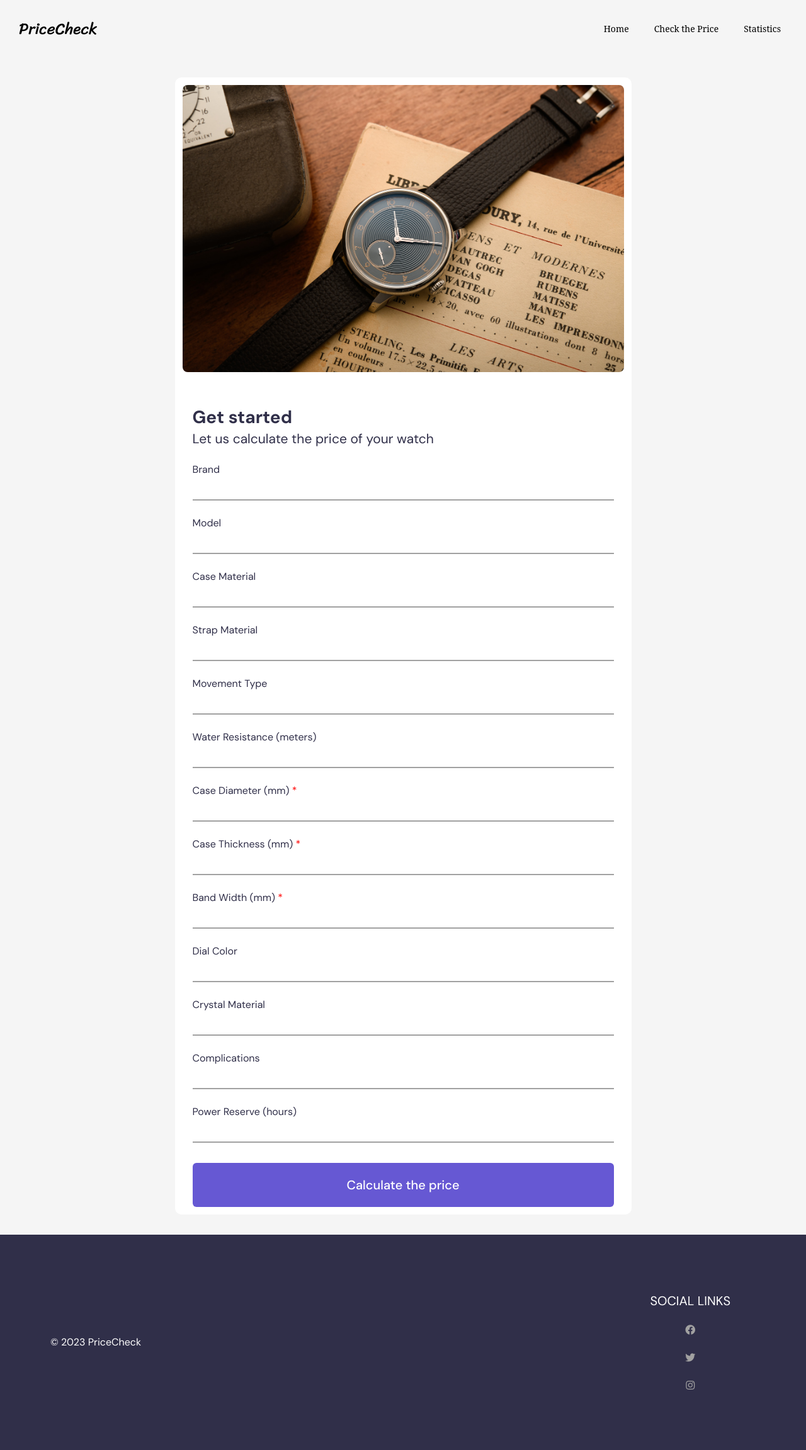
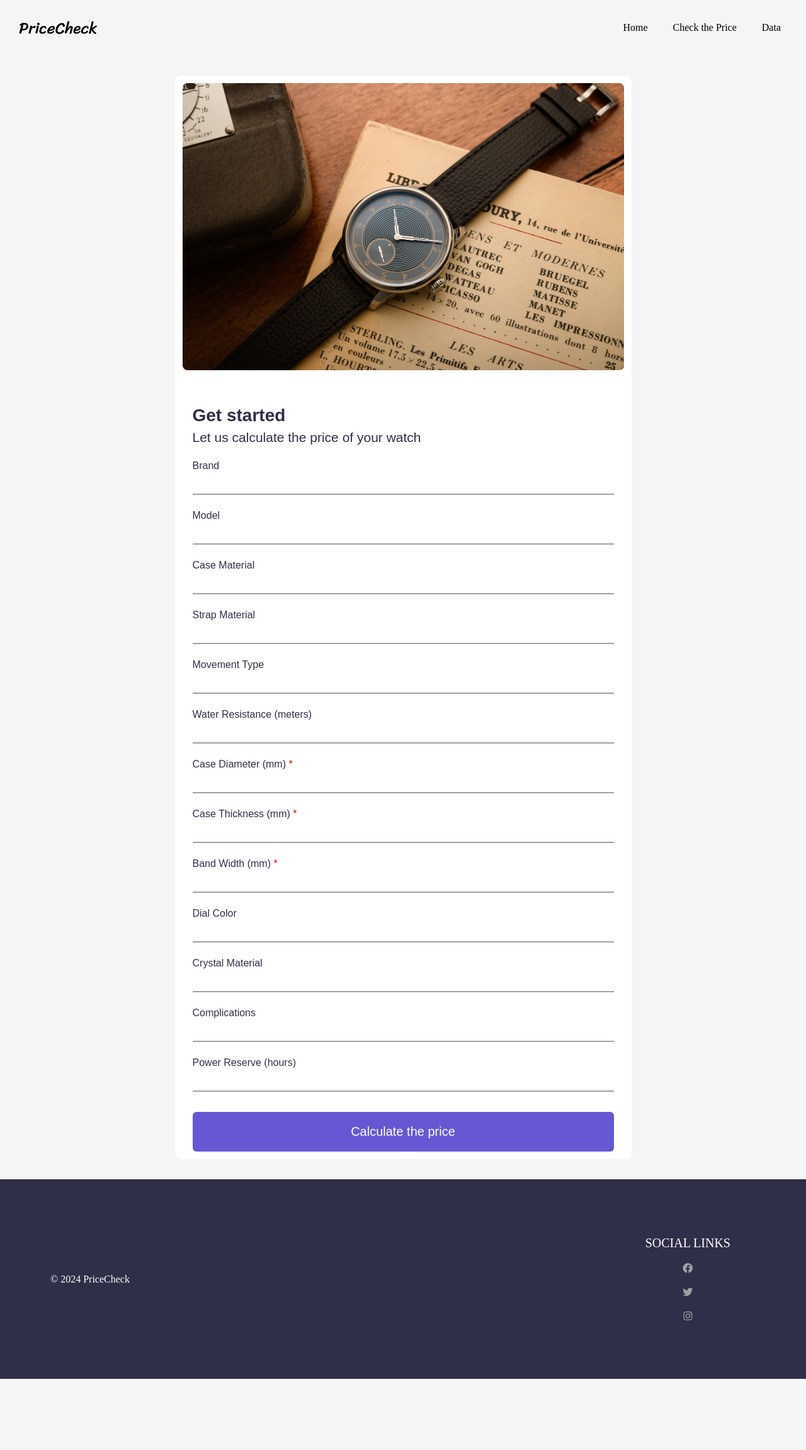
Before and after one commit to DonaJankova97/watch-price-prediction, a Flask app: page /form in a window 1280 px wide. Shown: the whole page at 63% size. After the commit the page ends 2190 px from the top, so only its background shows below. Run offline with Flask 3, Linux system fonts and the light colour scheme.

Commit message:
changes in webapp

```diff
--- a/webapp/app.py
+++ b/webapp/app.py
@@ -1,7 +1,6 @@
-from flask import Flask, render_template, request
+from flask import Flask, render_template, request, redirect, url_for
 import json
 import boto3
-import generate_plots
 
 app = Flask(__name__)
 
@@ -16,13 +15,9 @@ def form_page():
     return render_template('form.html')
 
 
-@app.route("/statistics")
+@app.route("/data")
 def statistics_page():
-    price_distribution = generate_plots.get_price_distribution()
-    categorical_distribution = generate_plots.get_categorical_distribution()
-    numerical_distribution = generate_plots.get_numerical_distribution()
-
-    return render_template('statistics.html', price_distribution=price_distribution, categorical_distribution=categorical_distribution, numerical_distribution=numerical_distribution)
+    return render_template('data.html')
 
 
 def send_request(endpoint_name, payload, runtime):
--- a/webapp/templates/data.html
+++ b/webapp/templates/data.html
@@ -134,7 +134,7 @@
     <nav class="nav-items">
       <a href="/">Home</a>
       <a href="/form">Check the Price</a>
-      <a href="/statistics">Statistics</a>
+      <a href="/data">Data</a>
     </nav>
   </header>
   <main>
--- a/webapp/templates/form.html
+++ b/webapp/templates/form.html
@@ -17,16 +17,13 @@
     }
 
     body {
-        font-family: "DM Sans", sans-serif;
-        line-height: 1.5;
-        padding: 0;
         background-color: #f5f5f5;
         margin: 0;
+        box-sizing: border-box;
     }
 
     /* CSS for header */
     .header {
-        font-family: "serif";
         display: flex;
         justify-content: space-between;
         align-items: center;
@@ -50,7 +47,6 @@
     }
 
     .nav-items a {
-        font-size: 14px;
         text-decoration: none;
         color: #000;
         padding: 35px 20px;
@@ -68,6 +64,7 @@
     }
 
     .card {
+        font-family: sans-serif;
         margin: 2rem auto;
         display: flex;
         flex-direction: column;
@@ -223,7 +220,7 @@
         <nav class="nav-items">
             <a href="/">Home</a>
             <a href="/form">Check the Price</a>
-            <a href="/statistics">Statistics</a>
+            <a href="/data">Data</a>
         </nav>
     </header>
     <div class="container">
@@ -299,7 +296,7 @@
         </div>
     </div>
     <footer class="footer">
-    <div class="copy">&copy; 2023 PriceCheck</div>
+    <div class="copy">&copy; 2024 PriceCheck</div>
     <div class="bottom-links">
       <div class="links">
         <span>Social Links</span>
--- a/webapp/templates/home_page.html
+++ b/webapp/templates/home_page.html
@@ -208,7 +208,7 @@
     <nav class="nav-items">
       <a href="/">Home</a>
       <a href="/form">Check the Price</a>
-      <a href="/statistics">Statistics</a>
+      <a href="/data">Data</a>
     </nav>
   </header>
   <main>
@@ -262,7 +262,7 @@
     </div>
   </main>
   <footer class="footer">
-    <div class="copy">&copy; 2023 PriceCheck</div>
+    <div class="copy">&copy; 2024 PriceCheck</div>
     <div class="bottom-links">
       <div class="links">
         <span>Social Links</span>
```
